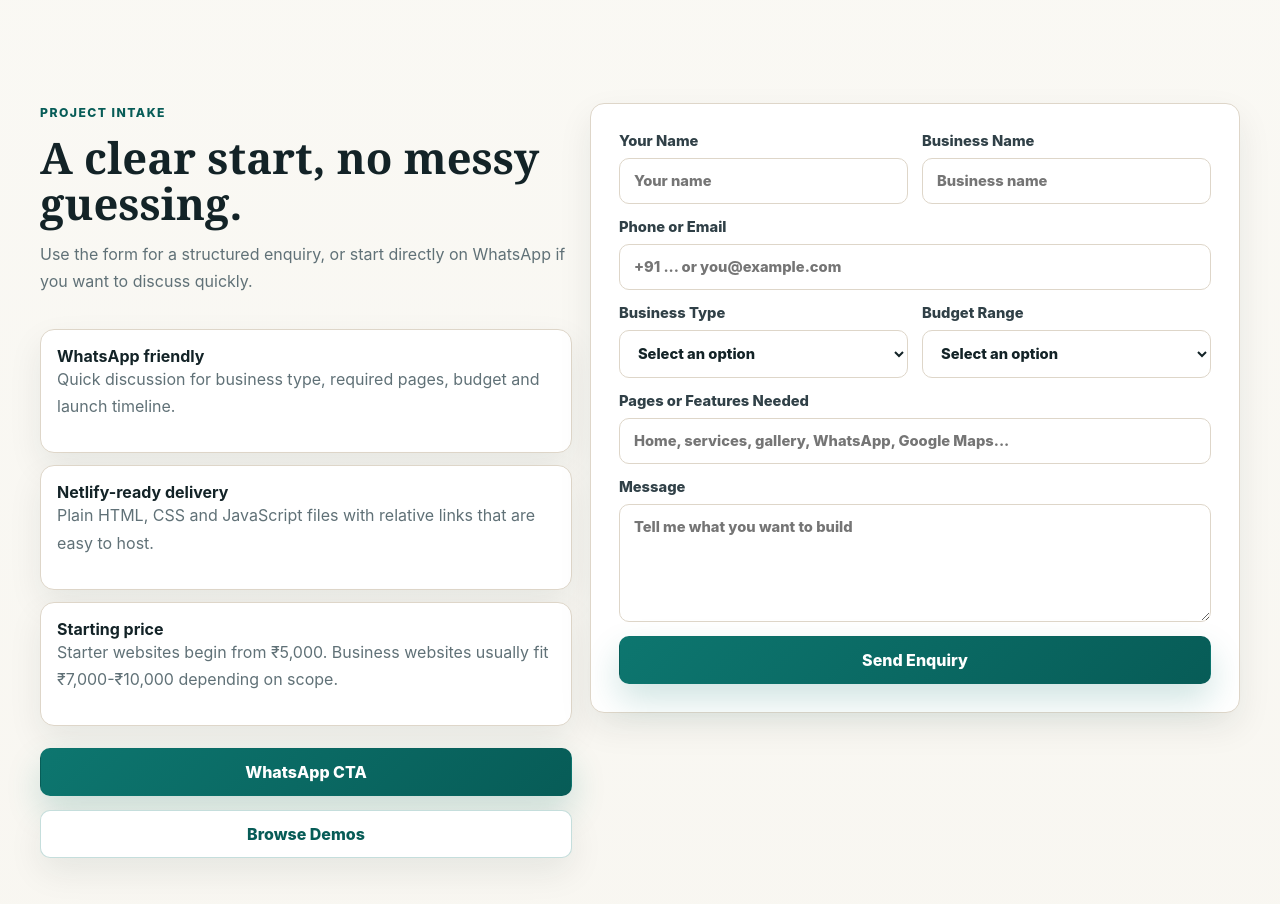
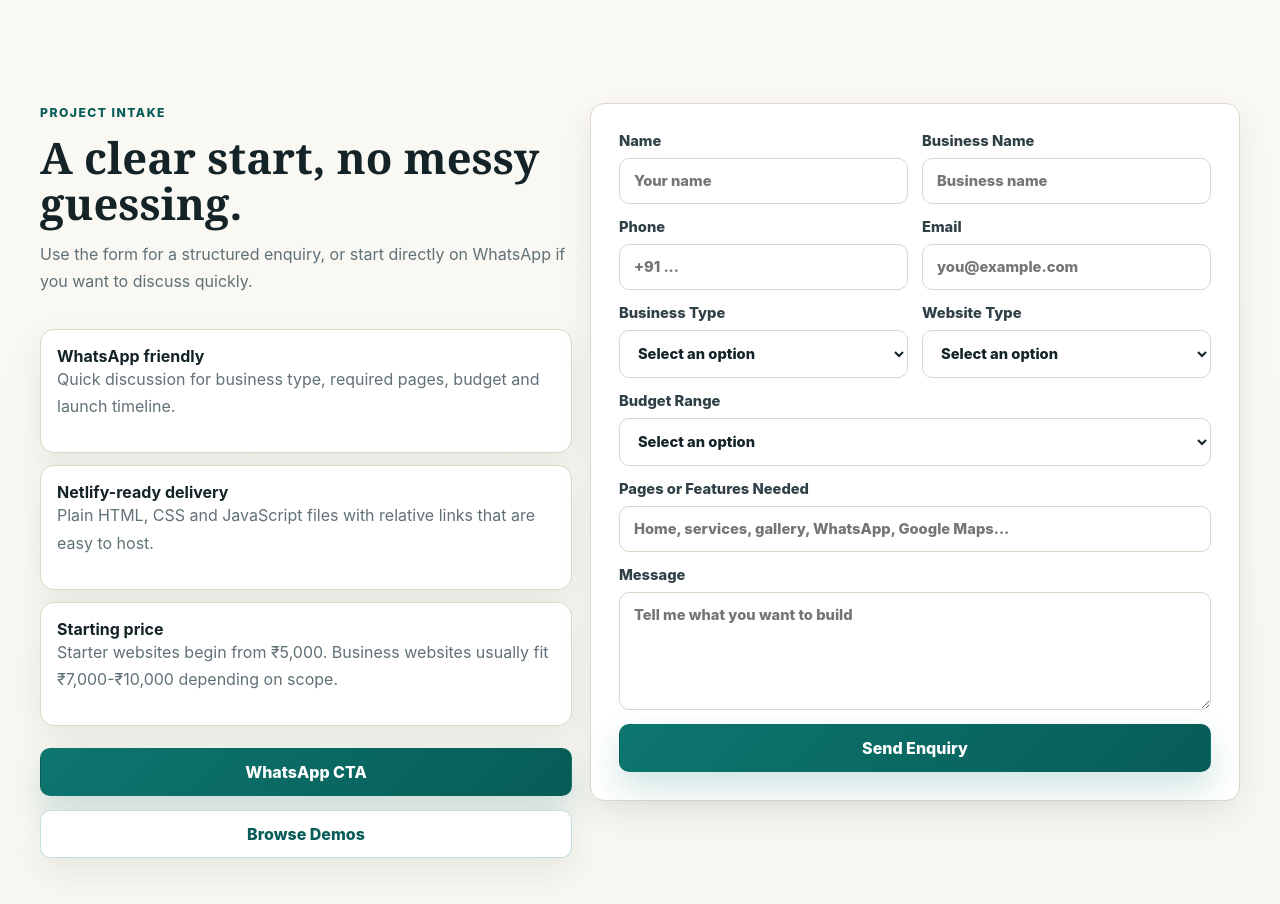
Before and after one commit to Monikarajput17/Webstudio, a plain HTML site: page contact.html in a window 1280 px wide. Shown: the part 820-1724 px from the top of the page. Drawn offline with Linux system fonts and the light colour scheme.

Commit message:
Separate Netlify contact form fields

```diff
--- a/contact.html
+++ b/contact.html
@@ -28,12 +28,14 @@
         <article class="contact-panel reveal">
           <form class="contact-form" name="contact" method="POST" data-netlify="true" netlify action="/thank-you.html">
             <input type="hidden" name="form-name" value="contact" />
-            <label>Your Name<input name="name" type="text" placeholder="Your name" required /></label>
-            <label>Business Name<input name="business" type="text" placeholder="Business name" /></label>
-            <label class="full">Phone or Email<input name="contact" type="text" placeholder="+91 ... or you@example.com" required /></label>
+            <label>Name<input name="name" type="text" placeholder="Your name" required /></label>
+            <label>Business Name<input name="business-name" type="text" placeholder="Business name" /></label>
+            <label>Phone<input name="phone" type="tel" placeholder="+91 ..." required /></label>
+            <label>Email<input name="email" type="email" placeholder="you@example.com" required /></label>
             <label>Business Type<select name="business-type" required><option value="">Select an option</option><option>Restaurant</option><option>School</option><option>Coaching Institute</option><option>Gym</option><option>Yoga Studio</option><option>Clinic</option><option>Salon</option><option>Other</option></select></label>
-            <label>Budget Range<select name="budget" required><option value="">Select an option</option><option>&#8377;5,000-&#8377;7,000</option><option>&#8377;7,000-&#8377;10,000</option><option>&#8377;10,000+</option></select></label>
-            <label class="full">Pages or Features Needed<input name="features" type="text" placeholder="Home, services, gallery, WhatsApp, Google Maps..." /></label>
+            <label>Website Type<select name="website-type" required><option value="">Select an option</option><option>New website</option><option>Website redesign</option><option>Landing page</option><option>Portfolio website</option><option>Business website</option><option>Not sure yet</option></select></label>
+            <label class="full">Budget Range<select name="budget-range" required><option value="">Select an option</option><option>&#8377;5,000-&#8377;7,000</option><option>&#8377;7,000-&#8377;10,000</option><option>&#8377;10,000+</option></select></label>
+            <label class="full">Pages or Features Needed<input name="pages-features" type="text" placeholder="Home, services, gallery, WhatsApp, Google Maps..." /></label>
             <label class="full">Message<textarea name="message" rows="5" placeholder="Tell me what you want to build" required></textarea></label>
             <button class="btn primary" type="submit">Send Enquiry</button>
           </form>
```
